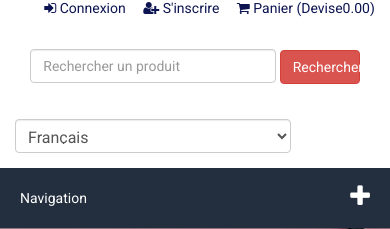
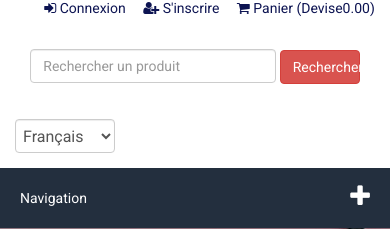
Before and after one commit to cyrildey/rexbikes, a PHP site: page /index.php in a window 390 px wide. Shown: the part 192-421 px from the top of the page. Run offline with PHP 8.4, Linux system fonts and the light colour scheme; data comes from the database, SQL or seed files in the repository; data that the repository does not hold is empty; some libraries are stand-ins or nearby versions.

Commit message:
refactor language selection dropdown styles for improved responsiveness

```diff
--- a/header.php
+++ b/header.php
@@ -348,10 +348,10 @@ foreach ($result as $row) {
                 <form class="" role="search" action="#" method="post" id="langForm" name="langForm">
                     <?php $csrf->echoInputField(); ?>
                     <div class="form-group">
-                        <select class="form-control search-top" name="lang_short_name" style="width: 100%; font-size: 16px; padding: 8px;" onchange="document.getElementById('langForm').submit();">
-                            <option value="<?php echo $lang ?>"><?php echo $lang_full_name ?> </option>
-                            <option value="<?php echo ($lang == 'lang_fr') ? 'lang_value' : 'lang_fr' ?>"><?php echo ($lang == 'lang_fr') ? 'English' : 'Français' ?> </option>
-                        </select>
+                        <select class="form-control search-top" name="lang_short_name" style="min-width:100px; width:auto; font-size:16px; padding:3px; margin-top:10px" onchange="document.getElementById('langForm').submit();">
+   							<option value="<?php echo $lang ?>"><?php echo $lang_full_name ?> </option>
+    						<option value="<?php echo ($lang == 'lang_fr') ? 'lang_value' : 'lang_fr' ?>"><?php echo ($lang == 'lang_fr') ? 'English' : 'Français' ?> </option>
+						</select>
                     </div>
                 </form>
             </div>
```
